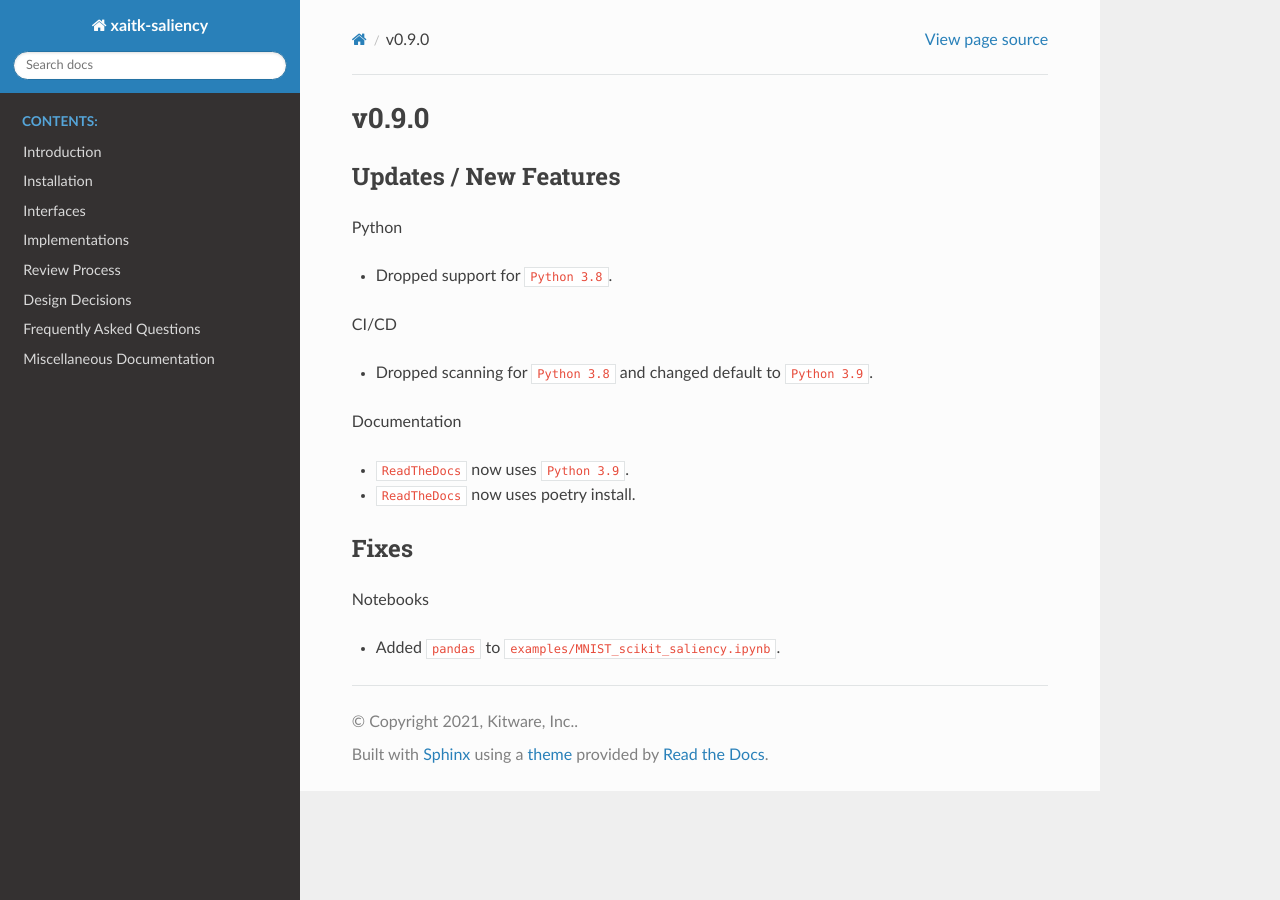
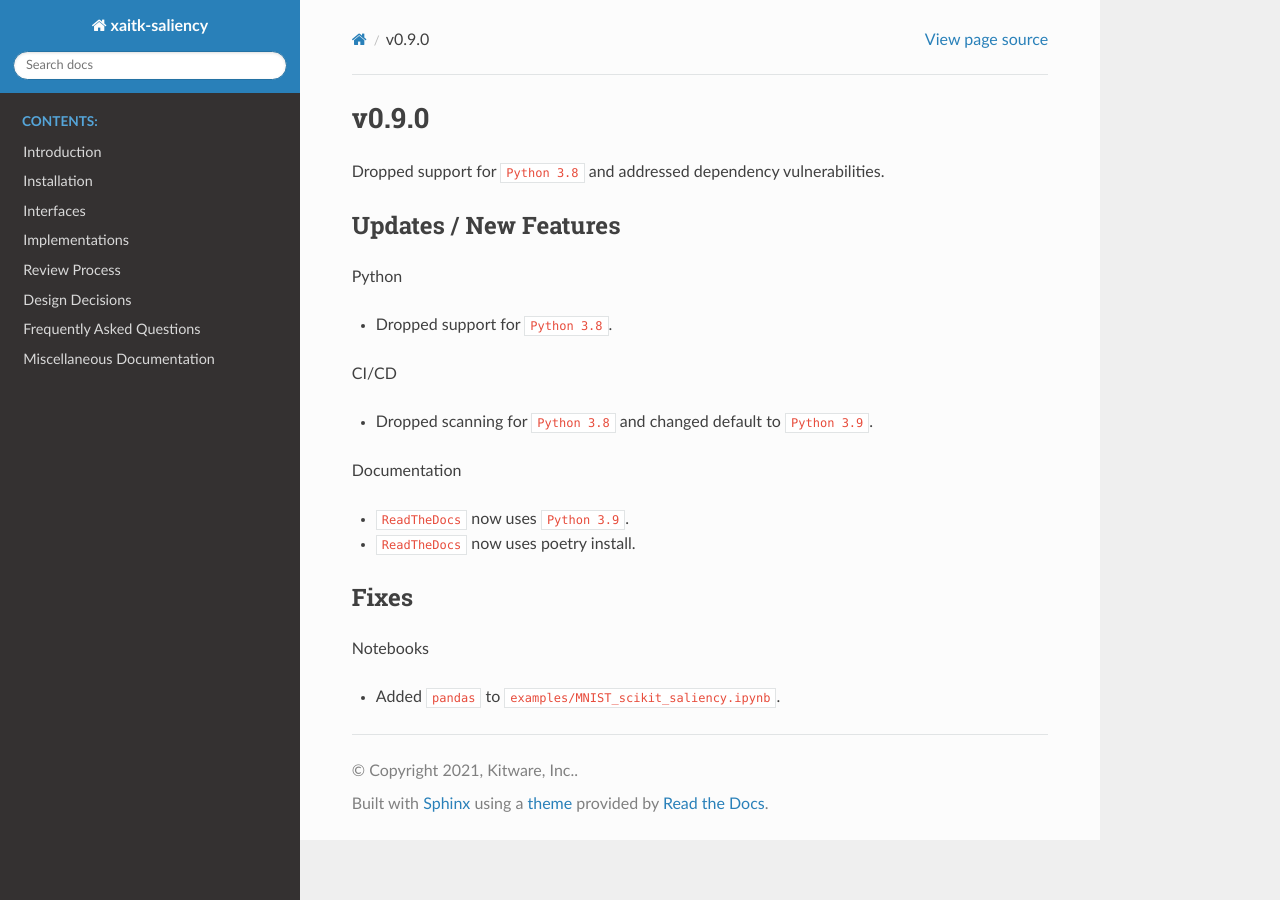
Before and after one commit to XAITK/xaitk-saliency, a Sphinx documentation site: the page built from docs/release_notes/v0.9.0.rst, in a window 1280 px wide. Built offline with Sphinx 7.4.7 and the Read the Docs theme 3.1.0, drawn with Linux system fonts in a browser that asks for light colours; pages that are not in the unit, such as notebooks, are missing from menus.

Commit message:
Updated release notes summary.

```diff
--- a/docs/release_notes/v0.9.0.rst
+++ b/docs/release_notes/v0.9.0.rst
@@ -1,5 +1,7 @@
 v0.9.0
 ======
+
+Dropped support for ``Python 3.8`` and addressed dependency vulnerabilities.
 
 Updates / New Features
 ----------------------
```
